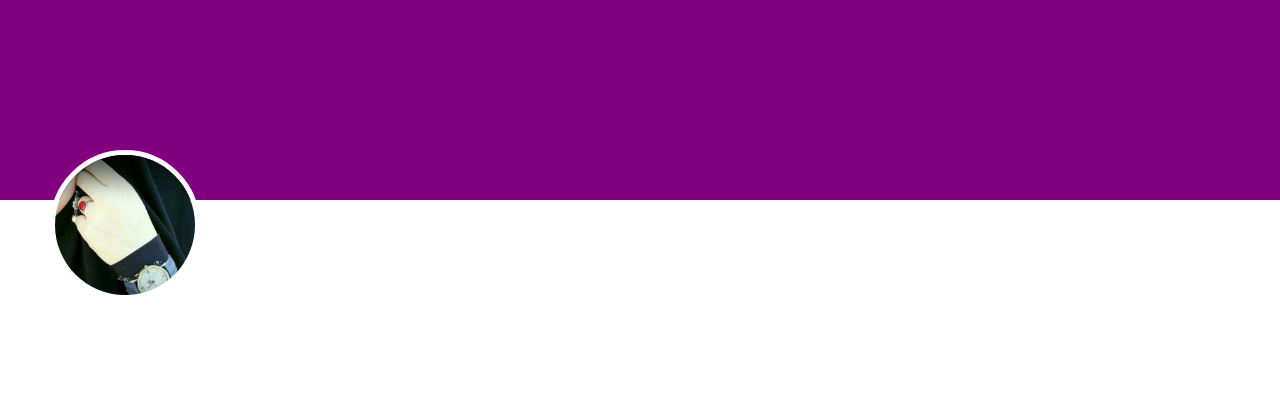
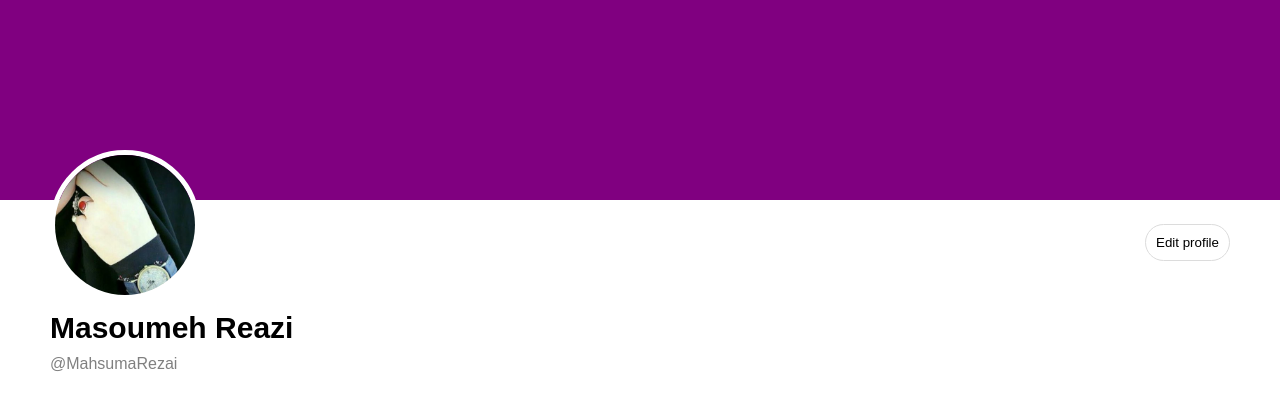
Before and after one commit to MahsumaRezai/X-Clone, a React (Create React App) app: page / in a window 1280 px wide. Shown: the top 410 px of the page. Built offline with nearby package versions, Linux system fonts and the light colour scheme.

Commit message:
add conent

```diff
--- /dev/null
+++ b/src/Componets/Header/Content.js
@@ -0,0 +1,22 @@
+import { Fragment } from "react";
+import classes from './Header.module.css';
+
+
+const Content = (props) => {
+    return (
+        <Fragment>
+            <div className={classes.content}>
+                <div className={classes.title}>
+                    <h1>Masoumeh Reazi</h1>
+                    <p>@MahsumaRezai</p>
+
+                </div>
+                <div>
+
+                </div>
+
+            </div>
+        </Fragment>
+    )
+}
+export default Content;
--- /dev/null
+++ b/src/Componets/Header/Edit.js
@@ -0,0 +1,16 @@
+import { Fragment } from "react";
+import classes from './Header.module.css';
+
+
+const Edit = (props) => {
+    return (
+        <Fragment>
+            <div className={classes.edit}>
+                <button>
+                    Edit profile
+                </button>
+            </div>
+        </Fragment>
+    )
+}
+export default Edit;
--- a/src/Componets/Header/Header.js
+++ b/src/Componets/Header/Header.js
@@ -1,12 +1,16 @@
 import { Fragment } from "react";
-import classes from './Header.module.css'
+import classes from './Header.module.css';
 import Profile from "./Profile";
+import Edit from "./Edit";
+import Content from "./Content";
 
 const Header = (props) => {
     return (
         <Fragment>
             <div className={classes.head}>
                 <Profile />
+                <Edit />
+                <Content />
 
             </div>
 
--- a/src/Componets/Header/Header.module.css
+++ b/src/Componets/Header/Header.module.css
@@ -14,3 +14,47 @@
     padding-top: 150px;
     padding-left: 50px
 }
+.edit {
+    display: flex;
+    flex-direction: row;
+    justify-content: flex-end;
+    align-items: flex-end;
+    padding-right: 50px;
+    margin-top: -80px
+
+}
+.edit button {
+    background: white;
+    border: 1px solid gainsboro;
+    padding:10px;
+    border-radius: 50px
+}
+.content {
+    display: flex;
+    flex-direction: column;
+    justify-content: flex-start;
+    align-items: flex-start;
+
+
+}
+.title {
+    display: flex;
+    flex-direction:column;
+    justify-content: flex-start;
+    align-items: flex-start;
+    padding: 50px ;
+    text-align: center;
+    gap:10px
+
+}
+.title h1 {
+    font-family: sans-serif;
+    font-size: 30px;
+    font-weight: bold;
+    text-align: center
+}
+.title p {
+    text-align: center;
+    color: gray;
+
+}
```
